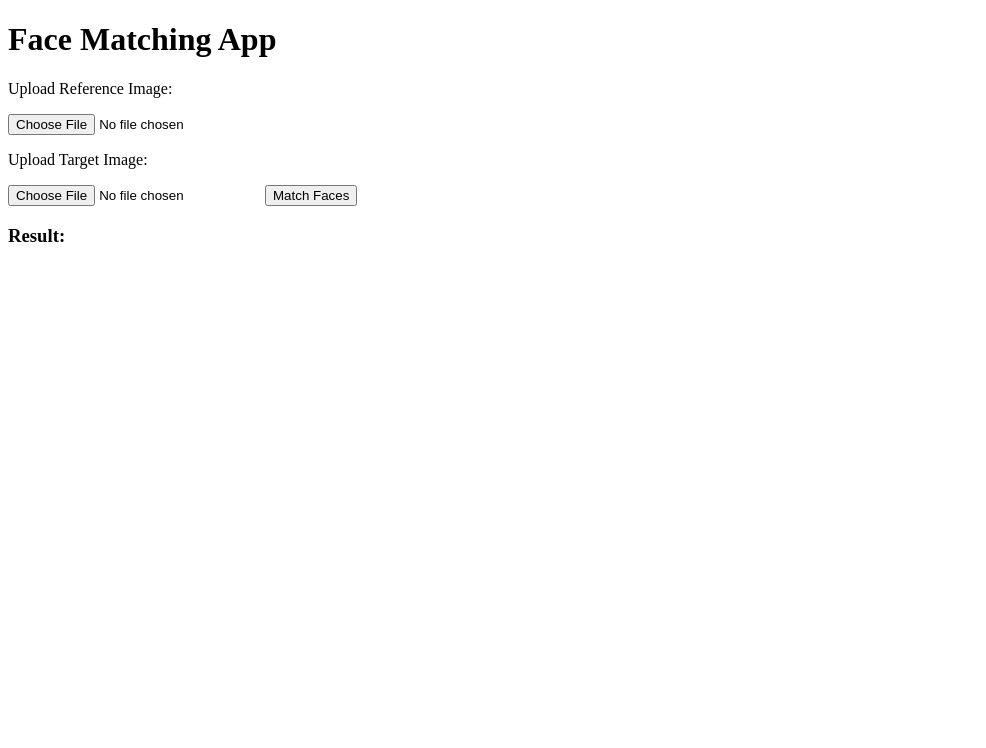
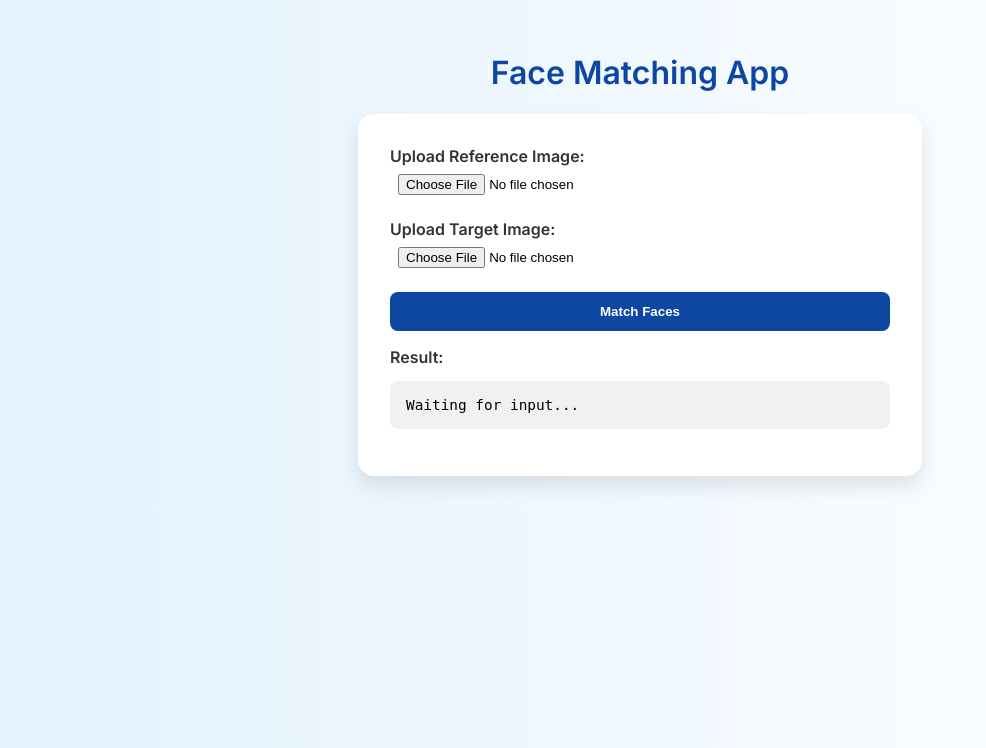
Before and after one commit to freaqbh/face_recognition, a Flask app: page /face_matching in a window 1280 px wide. Shown: the top 748 px of the page, without its empty margins (0-986 px from the left). Run offline with Flask 3, Linux system fonts and the light colour scheme.

Commit message:
tampilan

```diff
--- a/templates/faceMatching.html
+++ b/templates/faceMatching.html
@@ -1,24 +1,85 @@
 <!DOCTYPE html>
 <html lang="en">
 <head>
-    <meta charset="UTF-8">
-    <meta name="viewport" content="width=device-width, initial-scale=1.0">
-    <title>Face Matching</title>
+  <meta charset="UTF-8" />
+  <meta name="viewport" content="width=device-width, initial-scale=1.0" />
+  <title>Face Matching App</title>
+  <link href="https://fonts.googleapis.com/css2?family=Inter:wght@400;600&display=swap" rel="stylesheet">
+  <style>
+    body {
+      font-family: 'Inter', sans-serif;
+      background: linear-gradient(to right, #e3f2fd, #ffffff);
+      margin: 0;
+      padding: 2rem;
+      display: flex;
+      flex-direction: column;
+      align-items: center;
+    }
+    h1 {
+      color: #0d47a1;
+    }
+    .card {
+      background: white;
+      padding: 2rem;
+      border-radius: 1rem;
+      box-shadow: 0 10px 20px rgba(0,0,0,0.1);
+      width: 100%;
+      max-width: 500px;
+      display: flex;
+      flex-direction: column;
+      gap: 1rem;
+    }
+    label {
+      font-weight: 600;
+      color: #333;
+    }
+    input[type="file"] {
+      padding: 0.5rem;
+    }
+    button {
+      padding: 0.75rem;
+      background-color: #0d47a1;
+      color: white;
+      font-weight: 600;
+      border: none;
+      border-radius: 0.5rem;
+      cursor: pointer;
+      transition: background 0.3s ease;
+    }
+    button:hover {
+      background-color: #1565c0;
+    }
+    pre {
+      background: #f1f1f1;
+      padding: 1rem;
+      border-radius: 0.5rem;
+      overflow-x: auto;
+      font-size: 0.9rem;
+    }
+  </style>
 </head>
 <body>
-    <h1>Face Matching App</h1>
+  <h1>Face Matching App</h1>
 
-    <p>Upload Reference Image:</p>
-    <input type="file" accept="image/*" id="ref-input">
+  <div class="card">
+    <div>
+      <label for="ref-input">Upload Reference Image:</label><br />
+      <input type="file" accept="image/*" id="ref-input">
+    </div>
 
-    <p>Upload Target Image:</p>
-    <input type="file" accept="image/*" id="target-input">
+    <div>
+      <label for="target-input">Upload Target Image:</label><br />
+      <input type="file" accept="image/*" id="target-input">
+    </div>
 
     <button onclick="sendImages()">Match Faces</button>
 
-    <h3>Result:</h3>
-    <pre id="result"></pre>
+    <div>
+      <label>Result:</label>
+      <pre id="result">Waiting for input...</pre>
+    </div>
+  </div>
 
-    <script src="/static/faceMatching.js"></script>
+  <script src="/static/faceMatching.js"></script>
 </body>
 </html>
--- a/templates/realTimeRecognition.html
+++ b/templates/realTimeRecognition.html
@@ -4,7 +4,7 @@
     <title>WebSocket Face Stream</title>
 </head>
 <body>
-    <h2>Real-Time Face Matching</h2>
+    <h2>camera Face Matching</h2>
     <video id="video" width="320" height="240" autoplay></video>
     <button id="start">Start Stream</button>
     <button id="stop">Stop Stream</button>
```
